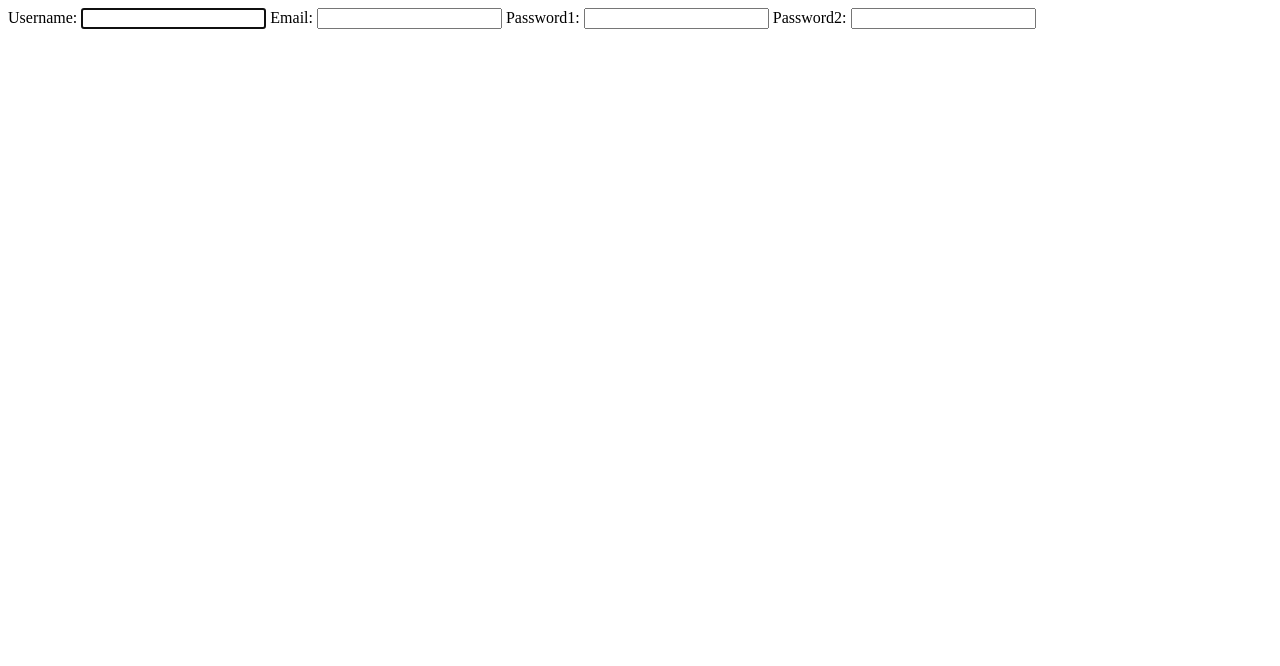
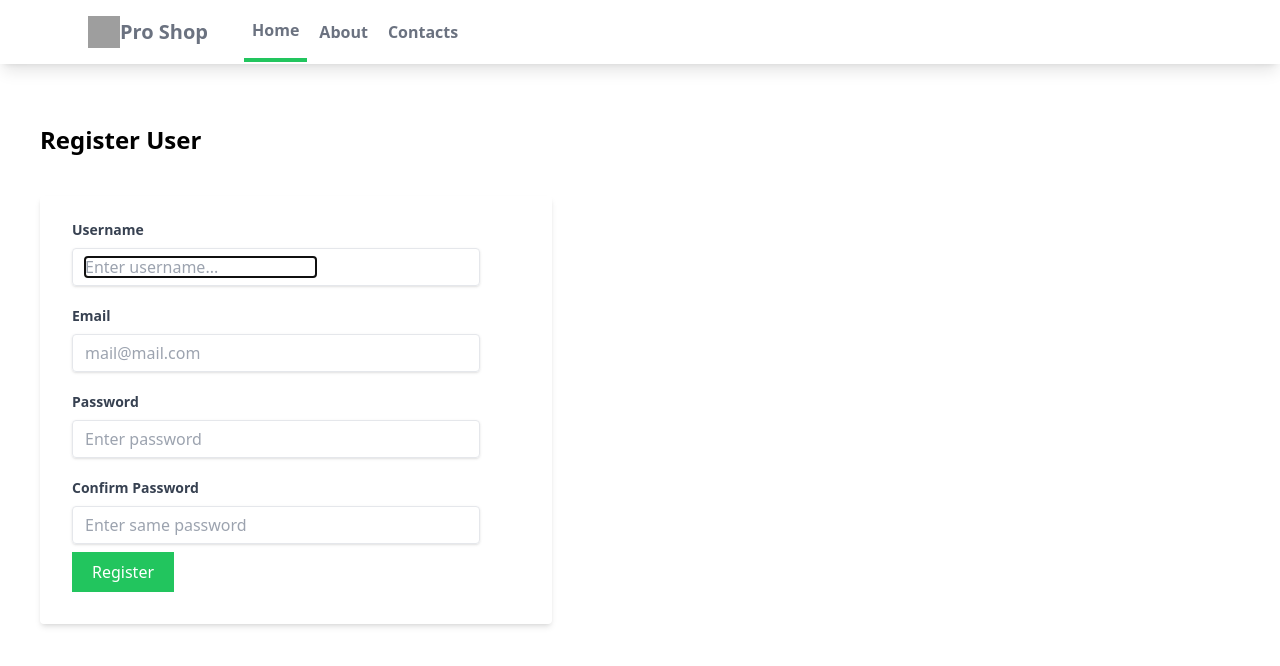
Before and after one commit to lamchatka/django_pro, a Django app: page /register/ in a window 1280 px wide. Shown: the top 666 px of the page. Run offline with Django 4.2, Linux system fonts and the light colour scheme; style sheets or scripts are compiled from the project's sources; grey boxes are pictures that could not be loaded.

Commit message:
form stylization

```diff
--- a/mysite/tailwind.config.js
+++ b/mysite/tailwind.config.js
@@ -1,6 +1,6 @@
 /** @type {import('tailwindcss').Config} */
 module.exports = {
-  content: ["./ecommerce/**/*.{html,js}"],
+  content: ["./ecommerce/**/*.{html,js}", "./users/**/*.{html,js}",],
   theme: {
     extend: {},
   },
--- a/mysite/users/forms.py
+++ b/mysite/users/forms.py
@@ -3,10 +3,34 @@ from django.contrib.auth.models import User
 from django import forms
 
 class NewUserForm(UserCreationForm):
-    email = forms.EmailField(required=True)
-    username = forms.CharField(required=True)
-    password1 = forms.CharField(required=True)
-    password2 = forms.CharField(required=True)
+    email = forms.EmailField(
+        required=True,
+        widget=forms.EmailInput(
+            attrs={"class": "focus:outline-none", "placeholder": "mail@mail.com"}
+        ),
+    )
+    username = forms.CharField(
+        required=True,
+        widget=forms.TextInput(
+            attrs={"class": "focus:outline-none", "placeholder": "Enter username..."}
+        ),
+    )
+    password1 = forms.CharField(
+        required=True,
+        widget=forms.PasswordInput(
+            attrs={"class": "focus:outline-none", "placeholder": "Enter password"}
+        ),
+    )
+    password2 = forms.CharField(
+        required=True,
+        widget=forms.PasswordInput(
+            attrs={"class": "focus:outline-none", "placeholder": "Enter same password"}
+        ),
+    )
+
+    class Meta:
+        model = User
+        fields = ("username", "email", "password1", "password2")
 
     class Meta:
         model = User
--- a/mysite/users/templates/users/register.html
+++ b/mysite/users/templates/users/register.html
@@ -1 +1,21 @@
-{{ form }}
+{% extends "ecommerce/base.html" %}
+
+{% block content %}
+<div class="container py-5">
+    <h1 class="text-2xl m-10 font-bold">Register User</h1>
+    <form class="w-2/5 bg-white-700 shadow-md m-10 rounded px-8 pt-6 pb-8 mb-4" method="post">
+        {% csrf_token %}
+        <div class="mb-2">
+            <label class="block text-gray-700 text-sm font-bold mb-2">Username</label>
+            <p class="shadow appearance-none border rounded py-2 px-3 mr-10 text-gray-700 leading-tight">{{form.username}}</p>
+            <label class="block text-gray-700 text-sm font-bold mt-5 mb-2">Email</label>
+            <p class="shadow appearance-none border rounded py-2 px-3 mr-10 text-gray-700 leading-tight">{{form.email}}</p>
+            <label class="block text-gray-700 text-sm font-bold mt-5 mb-2">Password</label>
+            <p class="shadow appearance-none border rounded py-2 px-3 mr-10 text-gray-700 leading-tight">{{form.password1}}</p>
+            <label class="block text-gray-700 text-sm font-bold mt-5 mb-2">Confirm Password</label>
+            <p class="shadow appearance-none border rounded py-2 px-3 mr-10 text-gray-700 leading-tight">{{form.password2}}</p>
+        </div>
+        <button class="bg-green-500 text-white px-5 py-2" type="submit">Register</button>
+    </form>
+</div>
+{% endblock content %}
```
